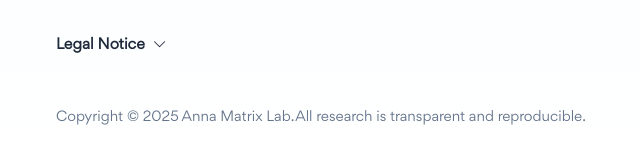
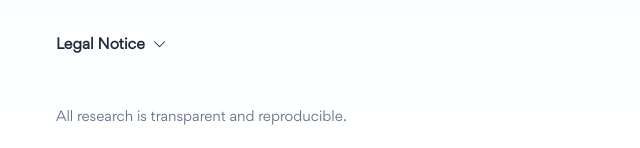
Before and after one commit to RideMatch1/neuraxon-viz, a Flask app: page /dark-matter in a window 1280 px wide. Shown: the part 2626-2774 px from the top of the page, without its empty margins (14-654 px from the left). Run offline with Flask 3, Linux system fonts and the light colour scheme; some libraries are stand-ins or nearby versions.

Commit message:
Remove copyright text from footer

```diff
--- a/templates/components/footer.html
+++ b/templates/components/footer.html
@@ -69,7 +69,7 @@
                 </div>
                 <div class="d-lg-flex justify-content-between align-items-center pt-20">
                     <p class="copyright text-center text-lg-start mb-0 pb-15" style="font-size: 0.9rem; color: #64748b;">
-                        Copyright © 2025 Anna Matrix Lab. All research is transparent and reproducible.
+                        All research is transparent and reproducible.
                     </p>
                 </div>
             </div>
```
